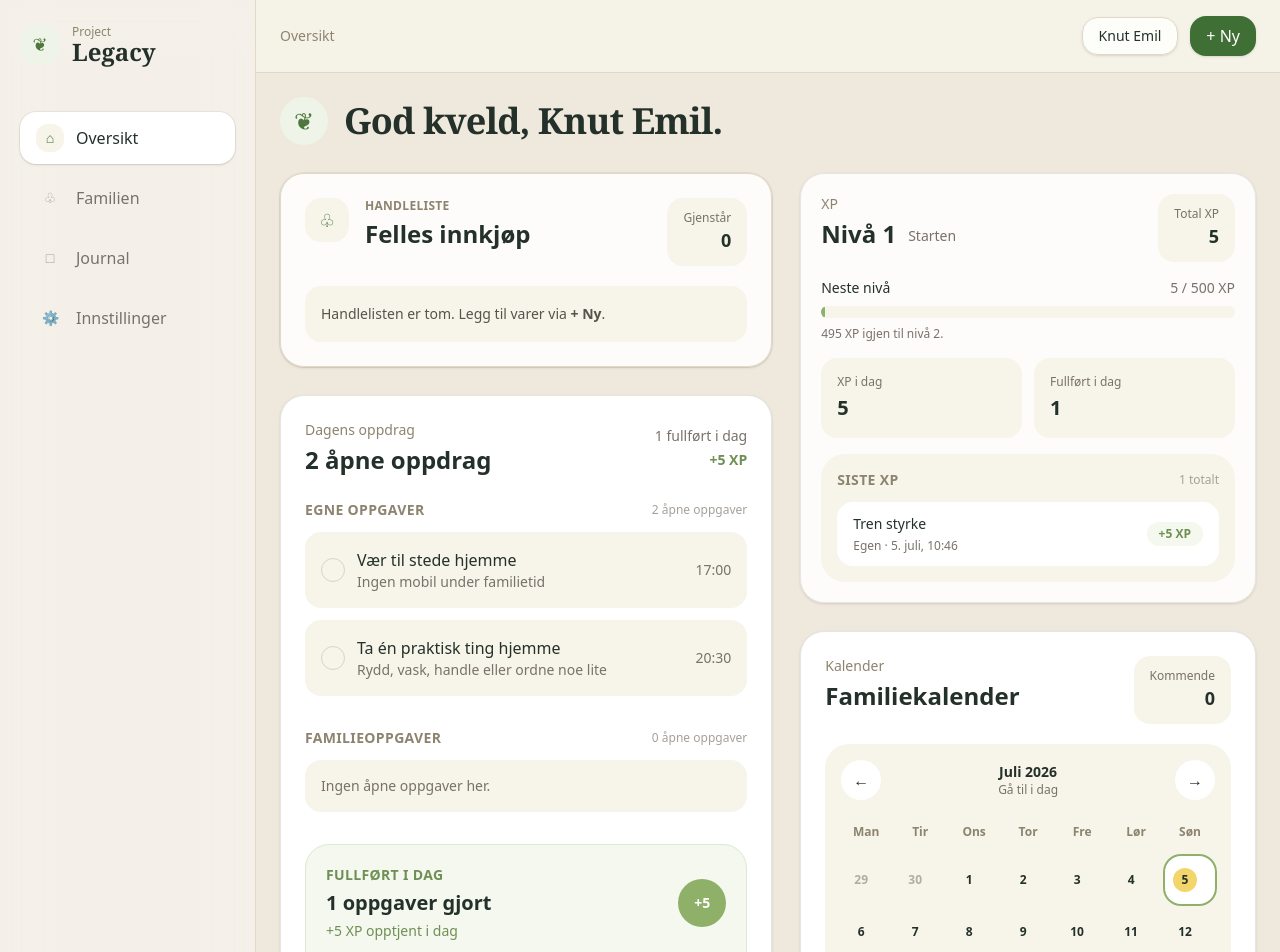
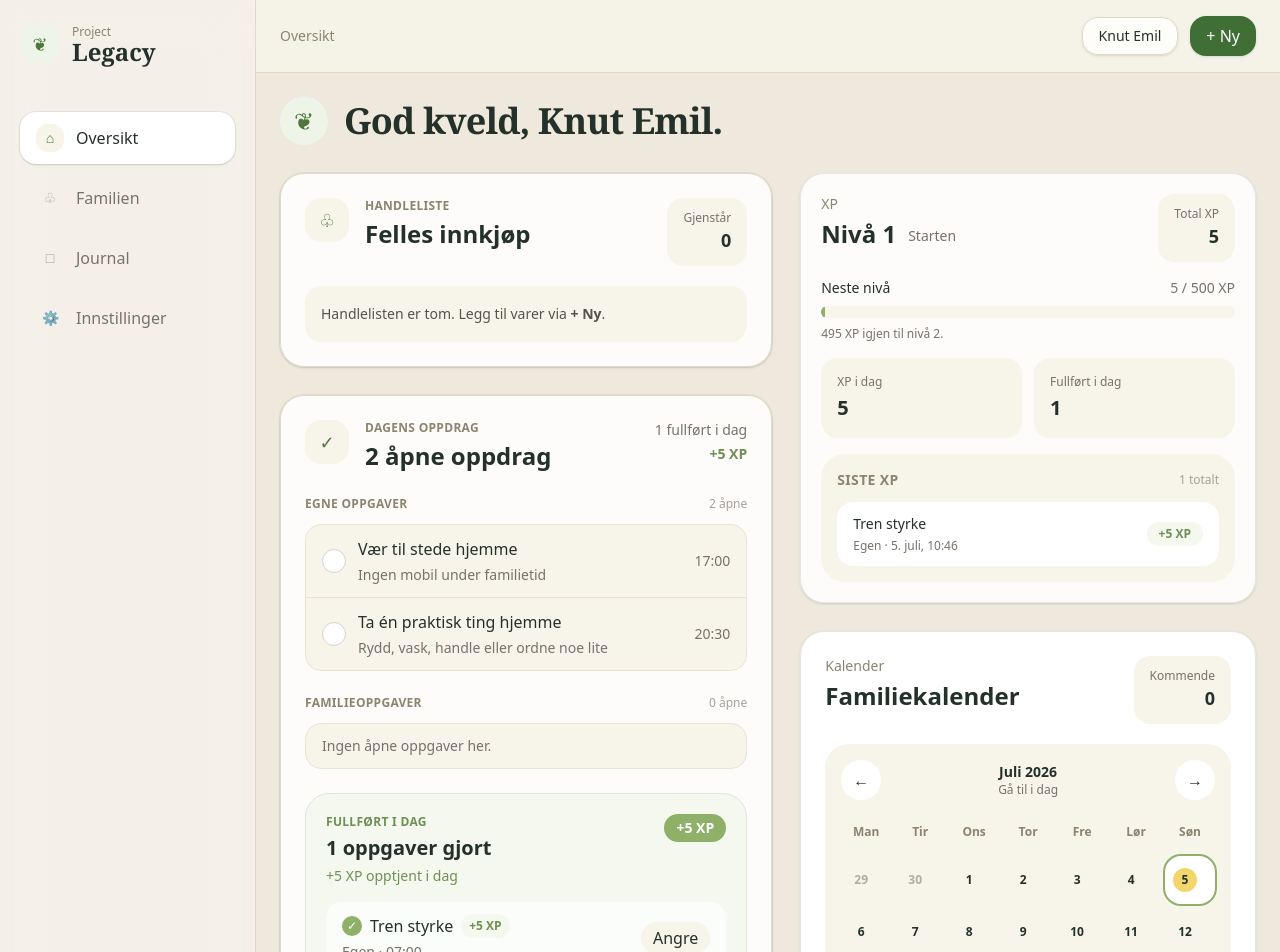
Before and after one commit to knutemiljl-hue/project-legacy, a Next.js app: page / in a window 1280 px wide. Shown: the top 952 px of the page. Built offline with nearby package versions, Linux system fonts and the light colour scheme.

Commit message:
design: refine daily tasks card

```diff
--- a/components/dashboard/DailyTasks.tsx
+++ b/components/dashboard/DailyTasks.tsx
@@ -46,38 +46,44 @@ function TaskList({
   return (
     <div>
       <div className="mb-3 flex items-center justify-between">
-        <h3 className="text-sm font-semibold uppercase tracking-wide text-[#8D846F]">
+        <h3 className="text-xs font-semibold uppercase tracking-wide text-[#8D846F]">
           {title}
         </h3>
 
         <p className="text-xs text-stone-400">
-          {visibleTasks.length} åpne oppgaver
+          {visibleTasks.length} åpne
         </p>
       </div>
 
       {visibleTasks.length === 0 ? (
-        <div className="rounded-2xl bg-[#F7F4EA] p-4">
+        <div className="rounded-2xl border border-[#ECE3D4] bg-[#F7F4EA] px-4 py-3">
           <p className="text-sm text-stone-500">Ingen åpne oppgaver her.</p>
         </div>
       ) : (
-        <div className="space-y-3">
-          {visibleTasks.map((task) => {
+        <div className="overflow-hidden rounded-2xl border border-[#ECE3D4] bg-[#F7F4EA]">
+          {visibleTasks.map((task, index) => {
             const formattedDate = formatTaskDate(task.date);
 
             return (
               <div
                 key={task.id}
-                className="flex w-full items-center justify-between rounded-2xl bg-[#F7F4EA] p-4 transition hover:brightness-95"
+                className={`flex w-full items-center justify-between gap-4 px-4 py-3 ${
+                  index !== visibleTasks.length - 1
+                    ? "border-b border-[#ECE3D4]"
+                    : ""
+                }`}
               >
                 <button
                   onClick={() => onToggleTask(task.id)}
                   className="flex flex-1 items-center gap-3 text-left"
                 >
-                  <div className="grid h-6 w-6 shrink-0 place-items-center rounded-full border border-stone-300" />
+                  <div className="grid h-6 w-6 shrink-0 place-items-center rounded-full border border-stone-300 bg-white" />
 
                   <div>
                     <p className="font-medium text-[#24312A]">{task.title}</p>
-                    <p className="text-sm text-stone-500">{task.subtitle}</p>
+                    <p className="mt-1 text-sm text-stone-500">
+                      {task.subtitle}
+                    </p>
                   </div>
                 </button>
 
@@ -121,9 +127,9 @@ function CompletedTasks({
 
   return (
     <div className="rounded-3xl border border-[#DDE8D4] bg-[#F4F8EF] p-5">
-      <div className="mb-4 flex items-center justify-between gap-4">
+      <div className="mb-4 flex items-start justify-between gap-4">
         <div>
-          <p className="text-sm font-semibold uppercase tracking-wide text-[#6F8F54]">
+          <p className="text-xs font-semibold uppercase tracking-wide text-[#6F8F54]">
             Fullført i dag
           </p>
 
@@ -141,26 +147,29 @@ function CompletedTasks({
         </div>
 
         {tasks.length > 0 && (
-          <div className="grid h-12 w-12 place-items-center rounded-full bg-[#8EB069] text-sm font-semibold text-white">
-            +{earnedXp}
+          <div className="rounded-full bg-[#8EB069] px-3 py-1 text-sm font-semibold text-white">
+            +{earnedXp} XP
           </div>
         )}
       </div>
 
       {tasks.length === 0 ? (
         <p className="text-sm leading-6 text-stone-600">
-          Når dere huker av oppgaver, samles de her i dag. I morgen flyttes de
-          automatisk til arkivet.
+          Når du huker av oppgaver, samles de her i dag.
         </p>
       ) : (
-        <div className="space-y-2">
-          {tasks.map((task) => {
+        <div className="overflow-hidden rounded-2xl bg-white/70">
+          {tasks.map((task, index) => {
             const formattedDate = formatTaskDate(task.date);
 
             return (
               <div
                 key={task.id}
-                className="flex items-center justify-between rounded-2xl bg-white/70 px-4 py-3"
+                className={`flex items-center justify-between gap-4 px-4 py-3 ${
+                  index !== tasks.length - 1
+                    ? "border-b border-[#E6EEDA]"
+                    : ""
+                }`}
               >
                 <div>
                   <div className="flex items-center gap-2">
@@ -170,7 +179,7 @@ function CompletedTasks({
 
                     <p className="font-medium text-[#24312A]">{task.title}</p>
 
-                    <span className="rounded-full bg-[#EEF5E8] px-2 py-1 text-xs font-semibold text-[#6F8F54]">
+                    <span className="rounded-full bg-[#F4F8EF] px-2 py-1 text-xs font-semibold text-[#6F8F54]">
                       +{XP_PER_TASK} XP
                     </span>
                   </div>
@@ -203,10 +212,10 @@ function TaskHistorySummary({ history }: { history: ArchivedTask[] }) {
   return (
     <Link
       href="/archive"
-      className="flex items-center justify-between gap-4 rounded-3xl border border-stone-200 bg-[#F7F4EA] px-5 py-4 transition hover:brightness-95"
+      className="flex items-center justify-between gap-4 rounded-3xl border border-[#ECE3D4] bg-[#F7F4EA] px-5 py-4 transition hover:brightness-95"
     >
       <div>
-        <p className="text-sm font-semibold uppercase tracking-wide text-[#8D846F]">
+        <p className="text-xs font-semibold uppercase tracking-wide text-[#8D846F]">
           Arkiv
         </p>
 
@@ -406,16 +415,22 @@ export default function DailyTasks() {
   }
 
   return (
-    <section className="rounded-3xl border border-stone-200 bg-white p-6 shadow-sm">
-      <div className="mb-6 flex items-center justify-between gap-4">
+    <section className="rounded-3xl border border-[#E2D8C7] bg-white/85 p-6 shadow-sm ring-1 ring-black/5">
+      <div className="mb-6 flex items-start justify-between gap-4">
+        <div className="flex items-start gap-4">
+          <div className="grid h-11 w-11 shrink-0 place-items-center rounded-2xl bg-[#F7F4EA] text-lg text-[#4F773D]">
+            ✓
+          </div>
+
           <div>
-          <p className="text-sm font-medium text-[#8D846F]">
+            <p className="text-xs font-semibold uppercase tracking-wide text-[#8D846F]">
               Dagens oppdrag
             </p>
 
             <h2 className="mt-1 text-2xl font-semibold text-[#24312A]">
               {openTasks.length} åpne oppdrag
             </h2>
+          </div>
         </div>
 
         <div className="text-right">
@@ -429,7 +444,7 @@ export default function DailyTasks() {
         </div>
       </div>
 
-      <div className="space-y-8">
+      <div className="space-y-6">
         <TaskList
           title="Egne oppgaver"
           tasks={personalTasks}
```
Lines whose indentation alone changed are shown as unchanged.
